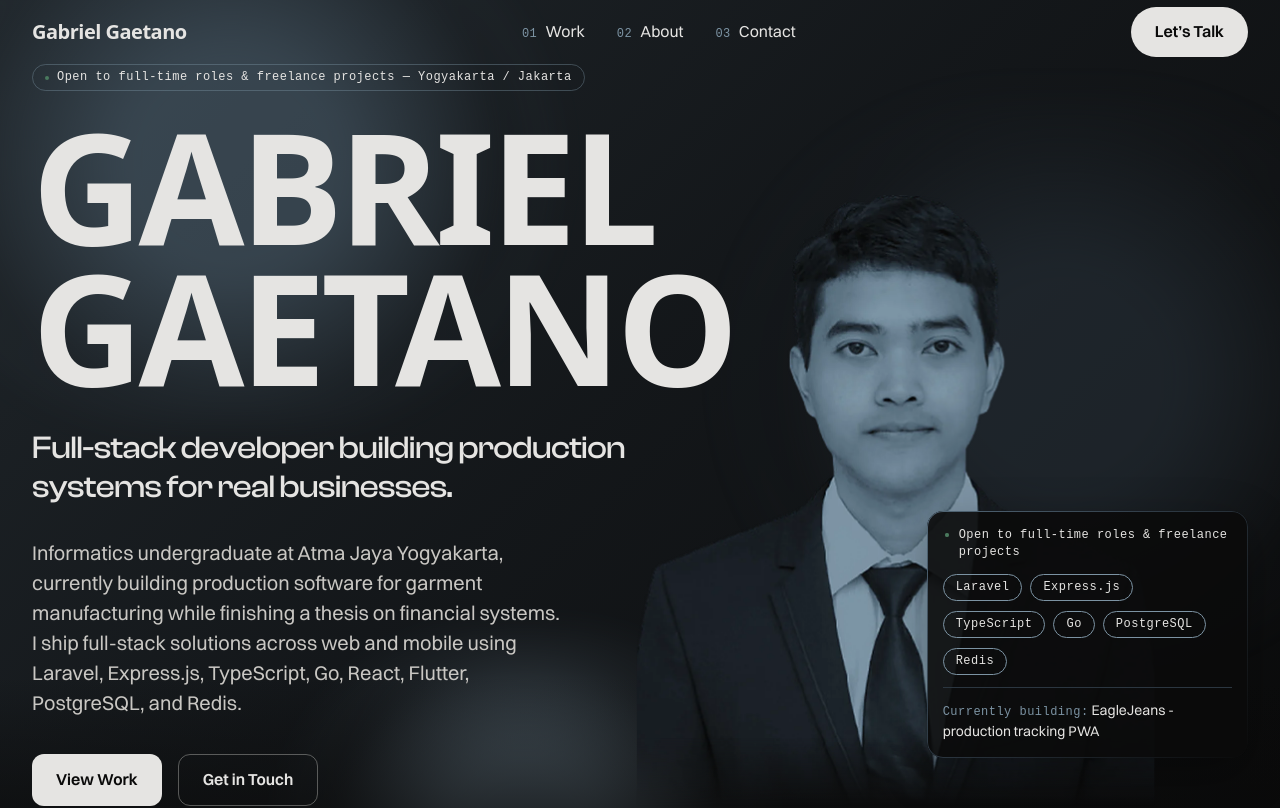
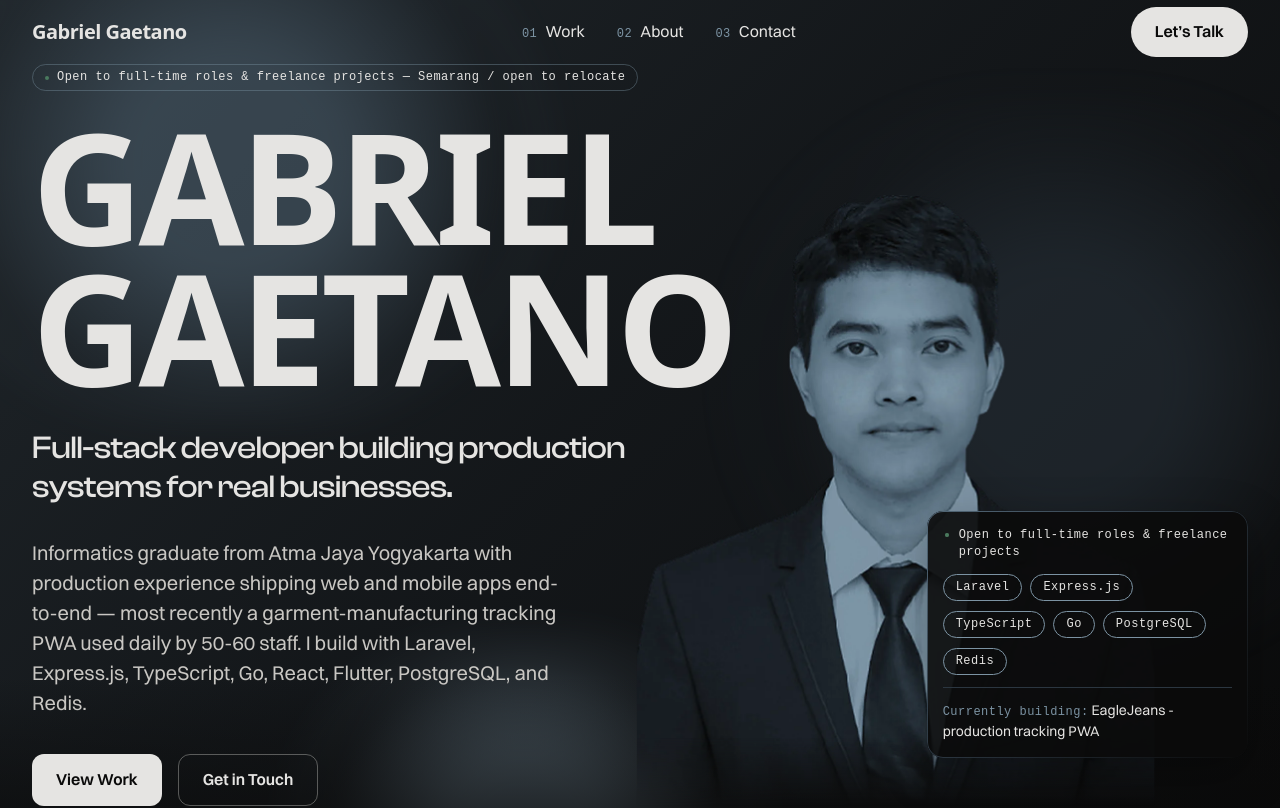
Before and after one commit to Tano11933/portfolio-2, a React (Vite) app: page / in a window 1280 px wide. Shown: the top 808 px of the page. Built offline with nearby package versions, Linux system fonts and the light colour scheme; a web font is replaced by a local one.

Commit message:
content: sync portfolio copy with September 2026 CV
Graduate status (hero, About, meta), Spotify Clone case study, ArthaBooks UAT results, refreshed skills and certifications, location now Semarang / open to relocate.

```diff
--- a/index.html
+++ b/index.html
@@ -13,7 +13,7 @@
     <title>Gabriel Gaetano — Full-Stack Developer building production systems</title>
     <meta
       name="description"
-      content="Gabriel Gaetano Onen Baskara — Informatics undergraduate at Atma Jaya Yogyakarta building production systems for real businesses. Laravel, Express.js, TypeScript, Go, React, Flutter, PostgreSQL, Redis."
+      content="Gabriel Gaetano Onen Baskara — Informatics graduate from Atma Jaya Yogyakarta with production experience shipping web and mobile apps end-to-end. Laravel, Express.js, TypeScript, Go, React, Flutter, PostgreSQL, Redis."
     />
     <meta name="author" content="Gabriel Gaetano Onen Baskara" />
     <meta name="keywords" content="Gabriel Gaetano, Gabriel Gaetano Onen Baskara, Full-stack Developer, Laravel, React, Flutter, Portfolio, Yogyakarta" />
@@ -28,7 +28,7 @@
     <meta property="og:title" content="Gabriel Gaetano — Full-Stack Developer building production systems" />
     <meta
       property="og:description"
-      content="Informatics undergraduate at Atma Jaya Yogyakarta, currently building production software for garment manufacturing while finishing a thesis on financial systems. Laravel, Express.js, TypeScript, Go, React, Flutter."
+      content="Informatics graduate from Atma Jaya Yogyakarta with production experience shipping web and mobile apps end-to-end. Laravel, Express.js, TypeScript, Go, React, Flutter."
     />
     <meta property="og:image" content="https://gabrielgaetano-portfolio.pages.dev/og-image.webp" />
     <meta property="og:image:width" content="1200" />
@@ -56,7 +56,7 @@
         "image": "https://gabrielgaetano-portfolio.pages.dev/og-image.webp",
         "jobTitle": "Full-Stack Developer",
         "description": "Full-stack developer building production systems for real businesses.",
-        "address": { "@type": "PostalAddress", "addressLocality": "Yogyakarta", "addressCountry": "ID" },
+        "address": { "@type": "PostalAddress", "addressLocality": "Semarang", "addressCountry": "ID" },
         "alumniOf": { "@type": "CollegeOrUniversity", "name": "Universitas Atma Jaya Yogyakarta" },
         "knowsAbout": ["Laravel", "Express.js", "TypeScript", "Go", "React", "Flutter", "PostgreSQL", "Redis", "MySQL"],
         "sameAs": [
--- a/src/components/layout/Footer.tsx
+++ b/src/components/layout/Footer.tsx
@@ -61,7 +61,7 @@ export function Footer() {
             © {new Date().getFullYear()} {WORDMARK}
           </span>
           {/* §4.6 — matches the hero eyebrow in CONTENT-STRATEGY §2. */}
-          <span>Yogyakarta / Jakarta</span>
+          <span>Semarang / open to relocate</span>
         </div>
       </div>
     </footer>
--- a/src/components/sections/About.tsx
+++ b/src/components/sections/About.tsx
@@ -9,7 +9,8 @@ import { Reveal } from '../motion/Reveal'
  * Display at display-md would be a wall of display type.
  *
  * Education sits small underneath as §6 asks — credibility, not a headline.
- * The graduation clause §6 leaves blank is omitted rather than invented.
+ * Education and experience lines are synced with the current CV (Sep 2026):
+ * graduate status and both professional roles, including the freelance work.
  *
  * DESIGN-SYSTEM §4.8 adds the halftone portrait beside the copy. The heading
  * moved above the two columns rather than beside them: §4.8 wants a 2-column
@@ -38,15 +39,18 @@ export function About() {
             <div className="flex flex-col gap-1">
               <dt className="font-mono text-mono-xs uppercase text-steel">Education</dt>
               <dd className="text-body-sm text-steel-deep">
-                Informatics undergraduate at Universitas Atma Jaya Yogyakarta (GPA 3.54)
+                Informatics graduate (S.Kom.) from Universitas Atma Jaya Yogyakarta — GPA 3.54/4.00
               </dd>
             </div>
 
-            {/* PRD §5 keeps the internship as an experience line, not a project card. */}
+            {/* PRD §5 keeps professional roles as experience lines, not project cards. */}
             <div className="flex flex-col gap-1">
               <dt className="font-mono text-mono-xs uppercase text-steel">Experience</dt>
               <dd className="text-body-sm text-steel-deep">
-                Internship at PT Aerotek Global Inovasi (Beehive Drones)
+                Freelance Backend Developer at Eagle Jeans Co. (Jun 2026 – Present)
+              </dd>
+              <dd className="text-body-sm text-steel-deep">
+                Software Developer Intern at PT Aerotek Global Inovasi, Beehive Drones (Jan – May 2026)
               </dd>
             </div>
           </dl>
--- a/src/components/sections/Hero.tsx
+++ b/src/components/sections/Hero.tsx
@@ -7,12 +7,12 @@ import { Button } from '../ui/Button'
 import { useSmoothScroll } from '../../lib/smooth-scroll-context'
 
 /** CONTENT-STRATEGY §2 — copy is verbatim; §2 supplies both eyebrow lengths. */
-const EYEBROW = 'Open to full-time roles & freelance projects — Yogyakarta / Jakarta'
-const EYEBROW_SHORT = 'Open to opportunities — Yogyakarta / Jakarta'
+const EYEBROW = 'Open to full-time roles & freelance projects — Semarang / open to relocate'
+const EYEBROW_SHORT = 'Open to opportunities — Semarang / open to relocate'
 /** §2 supporting headline, option C (the recommended one). */
 const POSITIONING = 'Full-stack developer building production systems for real businesses.'
 const SUBTEXT =
-  'Informatics undergraduate at Atma Jaya Yogyakarta, currently building production software for garment manufacturing while finishing a thesis on financial systems. I ship full-stack solutions across web and mobile using Laravel, Express.js, TypeScript, Go, React, Flutter, PostgreSQL, and Redis.'
+  'Informatics graduate from Atma Jaya Yogyakarta with production experience shipping web and mobile apps end-to-end — most recently a garment-manufacturing tracking PWA used daily by 50-60 staff. I build with Laravel, Express.js, TypeScript, Go, React, Flutter, PostgreSQL, and Redis.'
 
 /**
  * DESIGN-SYSTEM §4.7 — Name-Behind-Photo as a 1.3fr / 1fr asymmetric grid.
--- a/src/data/projects.ts
+++ b/src/data/projects.ts
@@ -46,9 +46,25 @@ export const FEATURED_PROJECTS: Project[] = [
       'Role-based access — Admin/Staff/Owner, 13 permissions',
       '5 financial reports including CALK',
       'Payroll approval workflow and audit trail',
+      'User acceptance testing with 32 respondents across 10 SMEs — mean score 4.00/5.00',
     ],
     demonstrates:
-      'Deep understanding of both software architecture and domain rules (accounting standards, SAK EMKM) — validated through formal thesis defense.',
+      'Deep understanding of both software architecture and domain rules (accounting standards, SAK EMKM) — validated through formal thesis defense and testing with real SME users.',
+  },
+  {
+    slug: 'spotify-clone',
+    name: 'Spotify Clone',
+    problem:
+      'A personal project to build a music streaming platform end-to-end — production-grade auth, real-time features, and measurable catalog performance, rather than a tutorial CRUD build.',
+    role: 'Solo developer (personal project, in progress). Go 1.26 + Fiber v2 REST and WebSocket API, PostgreSQL 16 + Redis 7, React 19 + TypeScript frontend.',
+    stack: ['Go', 'Fiber', 'PostgreSQL', 'Redis', 'React', 'TypeScript'],
+    features: [
+      'Layered backend (handler → service → repository) with JWT access + refresh tokens (rotation) and bcrypt',
+      'Redis-based rate limiting and a WebSocket hub for real-time features',
+      'Redis caching for catalog endpoints — p95 < 50 ms in load tests with a ~98-100% cache-hit rate',
+    ],
+    demonstrates:
+      'Backend depth beyond the Laravel stack: Go service architecture, performance work with Redis, and a React 19 + TypeScript frontend built alongside the API.',
   },
   {
     slug: 'reusemart',
--- a/src/data/skills.ts
+++ b/src/data/skills.ts
@@ -1,15 +1,46 @@
-/** CONTENT-STRATEGY §7 — grouped, not a flat list. */
+/** CONTENT-STRATEGY §7 — grouped, not a flat list. Synced with the current CV. */
 export const SKILL_GROUPS = [
-  { group: 'Frontend', items: ['HTML', 'CSS', 'JavaScript', 'TypeScript', 'React'] },
-  { group: 'Backend', items: ['PHP', 'Laravel', 'Express.js', 'Go', 'REST API'] },
+  {
+    group: 'Frontend',
+    items: [
+      'HTML',
+      'CSS',
+      'JavaScript',
+      'TypeScript',
+      'React',
+      'Livewire',
+      'Blade',
+      'Tailwind CSS',
+      'Bootstrap',
+    ],
+  },
+  {
+    group: 'Backend',
+    items: ['PHP', 'Laravel', 'Go (Fiber, GORM)', 'Node.js (Express.js)', 'REST API', 'WebSocket (real-time)'],
+  },
   { group: 'Mobile', items: ['Dart', 'Flutter'] },
-  { group: 'Database', items: ['MySQL', 'PostgreSQL', 'Redis', 'SQL'] },
+  {
+    group: 'Database & Caching',
+    items: ['MySQL', 'PostgreSQL', 'MongoDB', 'Redis', 'SQL query optimization'],
+  },
+  {
+    group: 'Testing & Security',
+    items: [
+      'UAT',
+      'RBAC & policy-based authorization',
+      'Security auditing (OWASP Top 10)',
+      'JWT auth & token rotation',
+    ],
+  },
+  {
+    group: 'Tools & Practice',
+    items: ['Git & GitHub', 'Docker (Compose)', 'PWA architecture', 'Technical documentation'],
+  },
   { group: 'Foundations', items: ['C', 'Java', 'System design'] },
-  { group: 'Tools & Practice', items: ['Git & GitHub', 'Technical documentation & reporting', 'Testing & debugging'] },
 ] as const
 
 /**
  * §7 — kept as one small line, not a section: these are beginner/e-learning
  * level and shouldn't carry the visual weight of a case study.
  */
-export const CERTIFICATION_ISSUERS = ['Simplilearn', 'Dicoding', 'MySkill', 'Udemy']
+export const CERTIFICATION_ISSUERS = ['freeCodeCamp', 'Udemy', 'Dicoding']
```
